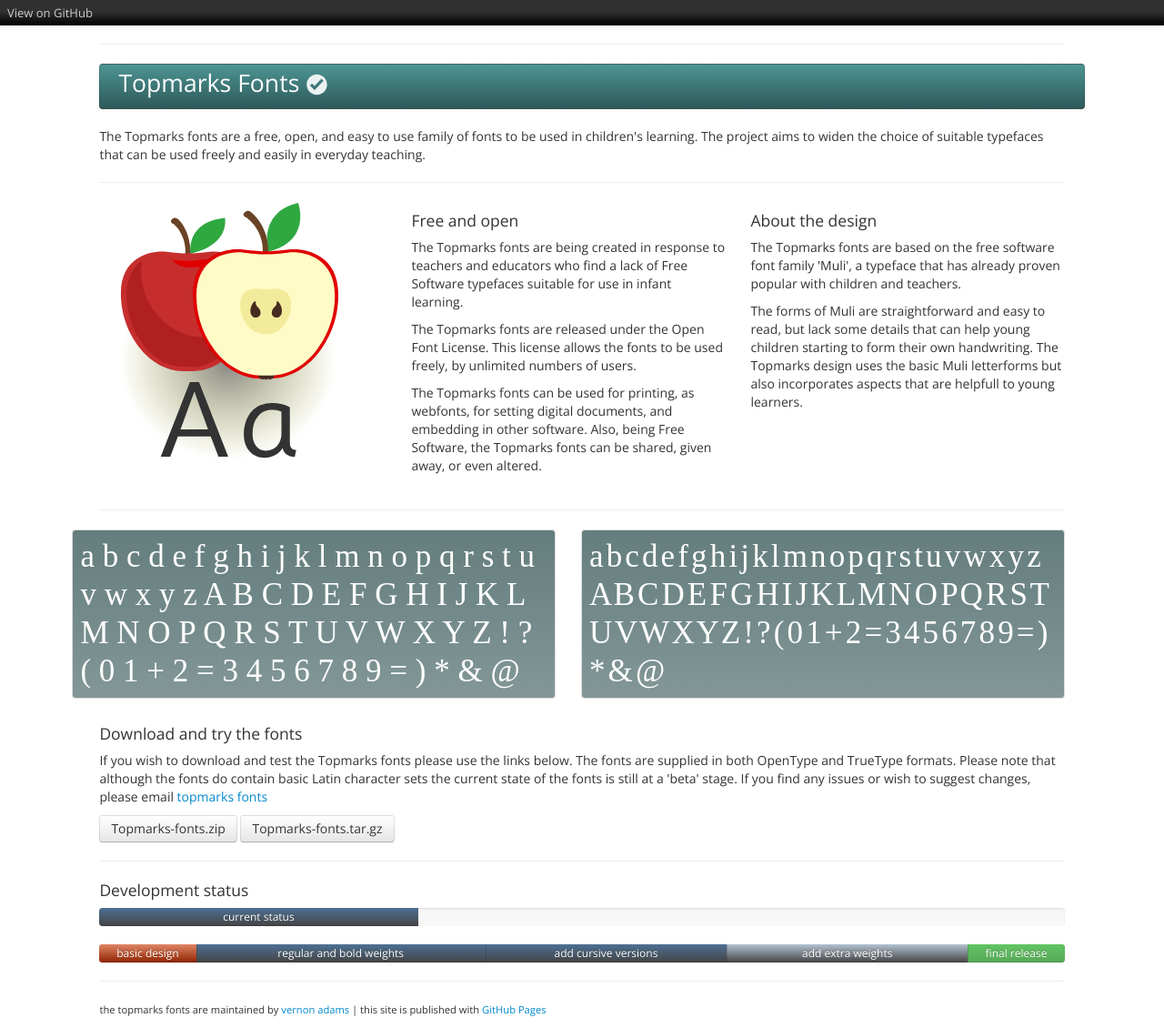
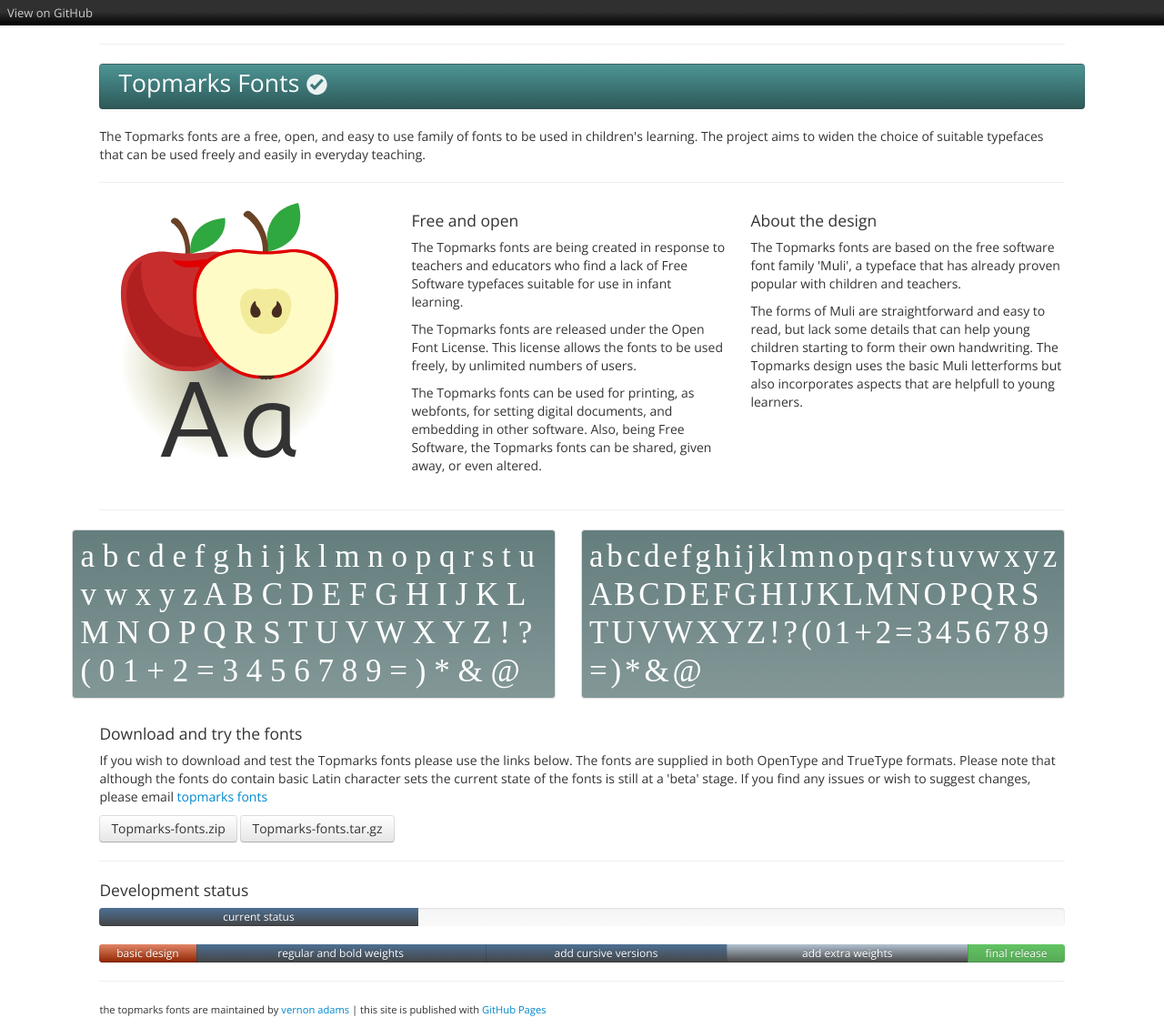
Before and after one commit to vernnobile/topmarks, a Jekyll site: the page built from index.html, in a window 1280 px wide. Shown: the whole page at 91% size. Built offline with Jekyll 4.4.1, drawn with Linux system fonts in a browser that asks for light colours; some web fonts are replaced.

Commit message:
Update specimen.html

```diff
--- a/_includes/specimen.html
+++ b/_includes/specimen.html
@@ -1,4 +1,4 @@
 <div class="row">
 <div class="span6 specimen" style="font-family:topmarksbook">a b c d e f g h i j k l m n o p q r s t u v w x y z A B C D E F G H I J K L M N O P Q R S T U V W X Y Z ! ? ( 0 1 + 2 = 3 4 5 6 7 8 9 = ) * & @ </div>
-<div class="span6 specimen" style="font-family:topmarksbold; letter-spacing:-0.08em;">a b c d e f g h i j k l m n o p q r s t u v w x y z A B C D E F G H I J K L M N O P Q R S T U V W X Y Z ! ? ( 0 1 + 2 = 3 4 5 6 7 8 9 = ) * & @ </div>
+<div class="span6 specimen" style="font-family:topmarksbold; letter-spacing:-0.07em;">a b c d e f g h i j k l m n o p q r s t u v w x y z A B C D E F G H I J K L M N O P Q R S T U V W X Y Z ! ? ( 0 1 + 2 = 3 4 5 6 7 8 9 = ) * & @ </div>
 </div>
```
